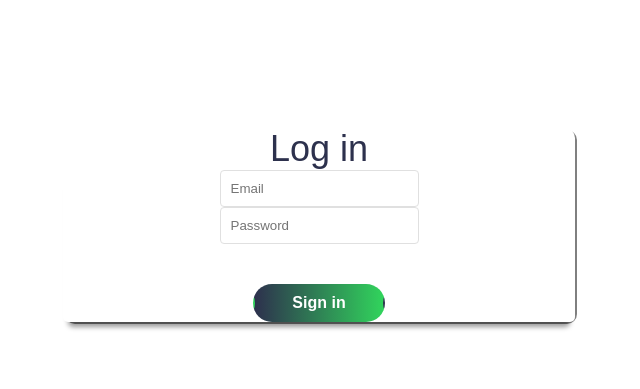
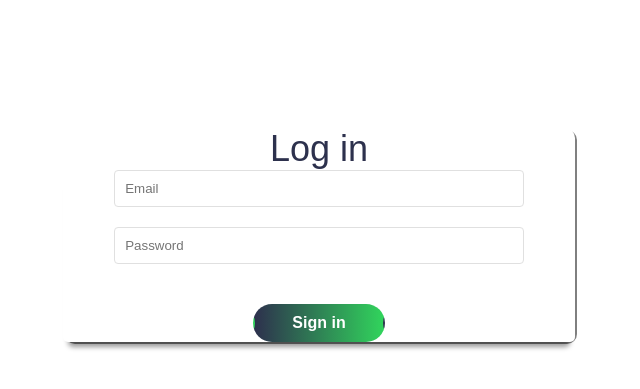
Before and after one commit to jackietrang/cp-fincake-app, a Flask app: page /signin in a window 1280 px wide. Shown: the top 389 px of the page, without its empty margins (321-961 px from the left). Run offline with Flask 2, Linux system fonts and the light colour scheme.

Commit message:
:lipstick:

```diff
--- a/templates/login.html
+++ b/templates/login.html
@@ -18,10 +18,10 @@
             <div class="bottom-shadow">
               <form autocomplete="off" method= "POST" action="/signin">
                 <!--             <label for="email">Email Address</label><br /> -->
-                <input type="text" id="email" name="user_email" placeholder="Email" required><br/>
+                <input class="input-box" type="text" id="email" name="user_email" placeholder="Email" required><br/>
 
                 <!--             <label for="pword">Password</label><br /> -->
-                <input type="password" id="pword" name="password" placeholder="Password" required><br/>
+                <input class="input-box" type="password" id="pword" name="password" placeholder="Password" required><br/>
                 <button><input class="btn-submit" type="submit" value="Sign in"></button>
 
               </form>
```
